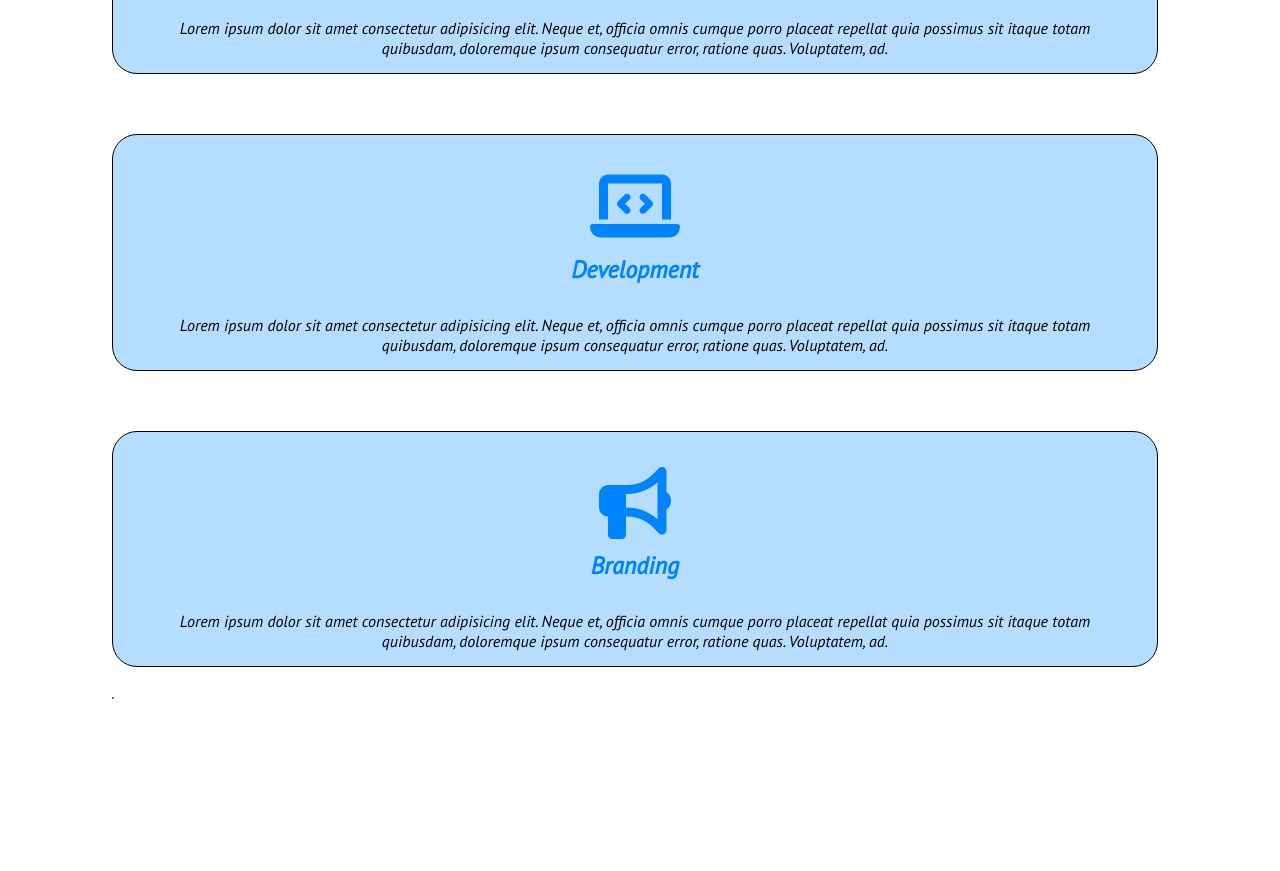
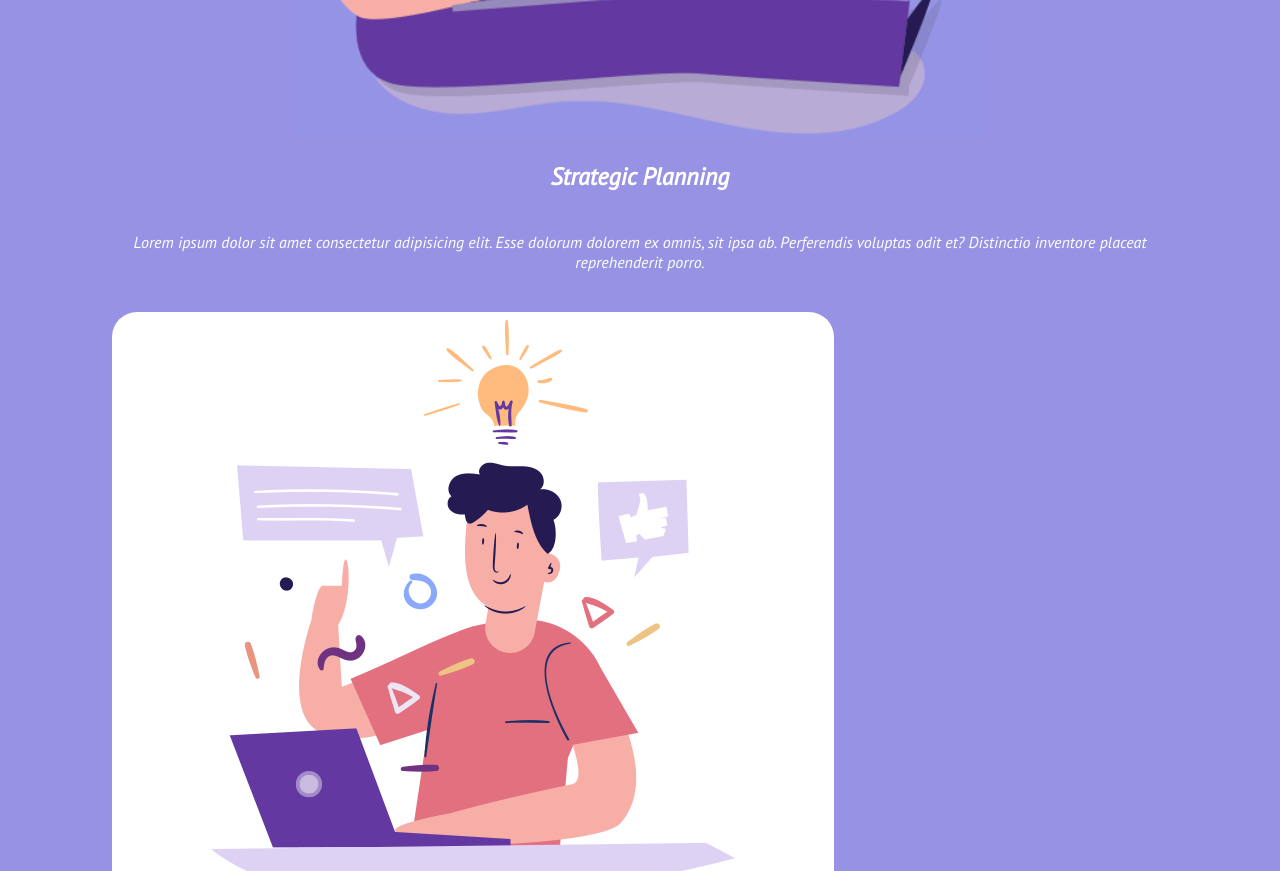
Before and after one commit to marcocentonze/htmlcss-responsive-layout, a plain HTML site: page index.html in a window 1280 px wide. Shown: the part 1929-2800 px from the top of the page. Before the commit the page ends 2628 px from the top, so only its background shows below. Drawn offline with Linux system fonts and the light colour scheme.

Commit message:
add section planning(mobile)

```diff
--- a/index.html
+++ b/index.html
@@ -46,7 +46,7 @@
 
                     <div class="row d_flex f_wrap">
 
-                        <div class="col col-8">
+                        <div class="col-8 marg-bottom">
                         <div class="card txt-align-cnt">
                                 <div class="card-pad">
                                     <h2 class="primary-blu">Get a demo Application</h2>
@@ -66,7 +66,7 @@
                         </div>
 
 
-                        <div class="col col-4">
+                        <div class="col-4 marg-bottom" >
                             <div class="card txt-align-cnt">
                                 <div class="card-icon card-pad">
                                     <i class="fa-solid fa-file-code fa-2xl"></i>
@@ -83,7 +83,7 @@
                         </div>
 
 
-                        <div class="col col-4">
+                        <div class="col-4 marg-bottom">
 
                             <div class="card txt-align-cnt">
                                 <div class="card-icon card-pad">
@@ -101,7 +101,7 @@
                         </div>
 
 
-                        <div class="col col-4">
+                        <div class="col-4 marg-bottom">
 
                             <div class="card txt-align-cnt">
                                 <div class="card-icon card-pad">
@@ -119,7 +119,7 @@
                         </div>
 
 
-                        <div class="col col-4">
+                        <div class="col-4 marg-bottom">
 
                             <div class="card txt-align-cnt">
                                 <div class="card-icon card-pad">
@@ -146,13 +146,51 @@
             <!--Fine prima sezione-->
 
             <section class="planning">
-                <div class="container">
+                <div class="container-planning">
                     <div class="row d_flex f_wrap">
                         <div class="col-50">
-                            <div class="card">
+                            <div class="card-planning txt-align-cnt">
+
+                                <div class="card_img">
+                                    <img class="img-fluid"
+                                        src="./img/planning1.png"
+                                        alt="Planning1">
+                                </div>
+                                <!-- /.card_img -->
+
+                                <div class="card_text">
+                                    <h2>Strategic Planning</h2>
+                                    <p>Lorem ipsum dolor sit amet consectetur
+                                        adipisicing elit. Esse dolorum dolorem
+                                        ex
+                                        omnis, sit ipsa ab. Perferendis voluptas
+                                        odit et? Distinctio inventore placeat
+                                        reprehenderit porro.
+                                    </p>
+                                </div>
+
 
                             </div>
 
+                        </div>
+
+                        <div class="col-50">
+                            <div class="card-app-dev txt-align-cnt">
+
+                                <img class="img-fluid"
+                                    src="./img/planning2.png"
+                                    alt="Planning2">
+                                <h2>App Developement</h2>
+                                <p> Develop an on-demand app for your delivery
+                                    business to reach your target customers
+                                    withoout any interruption.
+                                </p>
+                                <a href="#">
+                                    <i
+                                        class="fa-solid fa-arrow-down freccia fa-xl"></i>
+                                </a>
+                            </div>
+                            <!-- /.card -->
                         </div>
 
                     </div>
--- a/style.css
+++ b/style.css
@@ -57,6 +57,9 @@ body{
   .f_wrap{
     flex-wrap: wrap;
   }
+  .marg-bottom{
+    margin:10px 0;
+  }
 
 /*
 [class^='col-']
@@ -113,14 +116,17 @@ header nav
 
   .col-4 {
       width: calc(100% / 12 * 4);
+      margin:10px 0;
   }
 
   .col-8 {
       width: calc(100% / 12 * 8);
+      margin: 10px 0;
   }
   .card{
     margin-right:10px;
   }
+
 
 }
 
@@ -156,18 +162,22 @@ header nav
 {
 	width: calc(100% / 12 * 4);
   height: 100%;
+  margin-bottom:15px;
 }
 
 .col-6
 {
 	width: calc(100% / 12 * 6);
   height: 100%;
+  margin-bottom:15px;
 }
 
 .col-8
 {
 	width: calc(100% / 12 * 8);
   height: 100%;
+  margin-bottom:15px;
+
 }
 
 }
@@ -176,16 +186,12 @@ header nav
 
 /* 1 card with img*/
 
-.col{
-  width: 100%;
-  margin:30px 0;
-
-}
 .card{
   background-color:var(--primary-soft);
   height: 100%;
   border: 1px solid black;
   border-radius: 25px;
+
 }
 .card-img>img{
   width: 100%;
@@ -204,3 +210,45 @@ header nav
   padding-top:55px;
   color: var(--primary-header);
 }
+
+/* section planning */
+.planning{
+  background-color: var(--secondary-sections);
+  padding-bottom:30px;
+}
+.card-planning{
+  background-color: var(--secondary-sections);
+}
+.img-fluid {
+  max-width: 100%;
+}
+.card_img{
+  height: 100%;
+}
+.card_text{
+  color: white;
+}
+.card_text>h2,p{
+padding:20px 0;
+}
+.card_text>p{
+  margin-bottom:20px;
+}
+.container-planning{
+  padding:40px 0;
+  max-width: 1152px;
+	width: 80%;
+	margin: auto;
+}
+
+.card-app-dev{
+  height: 100%;
+  background-color: white;
+  border-radius: 25px;
+  padding-bottom:30px;
+}
+.fa-arrow-down:before {
+  border-radius: 20px;
+  background-color: var(--secondary-sections);
+  padding: 10px;
+}
```
